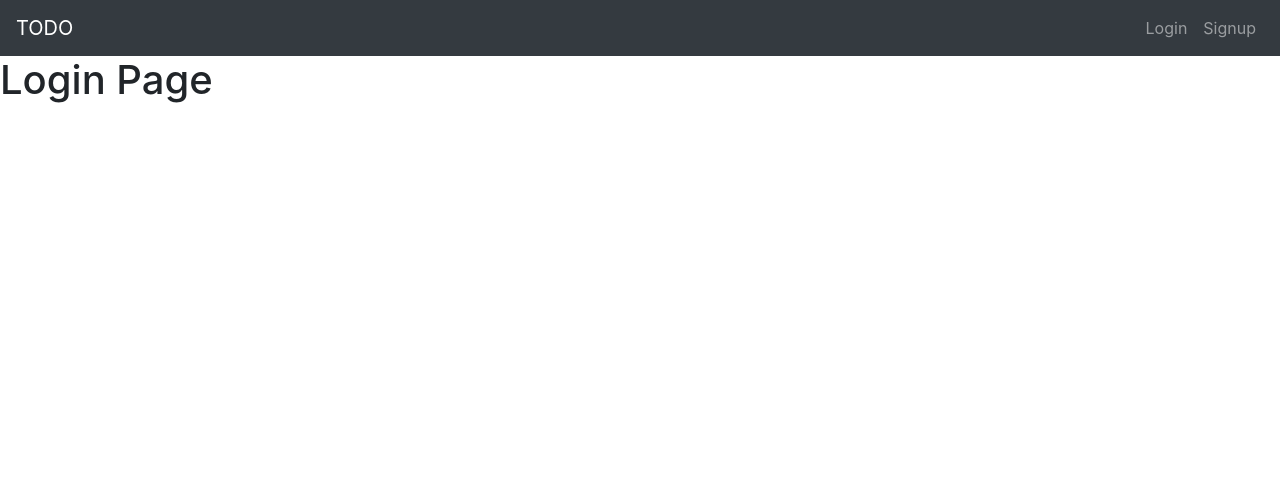
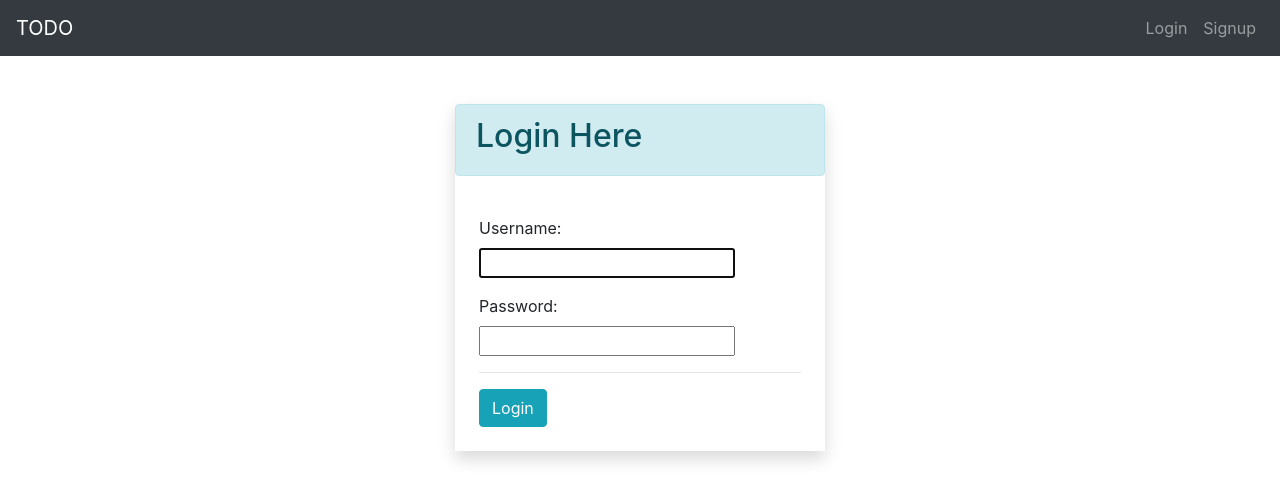
Before and after one commit to CodesphereLabs/Reminder_Application, a Django app: page /login/ in a window 1280 px wide. Shown: the top 502 px of the page. Run offline with Django 5.2, Linux system fonts and the light colour scheme.

Commit message:
Login & Signup page Modification

```diff
--- a/app/templates/login.html
+++ b/app/templates/login.html
@@ -1,19 +1,23 @@
 <!doctype html>
 <html lang="en">
+
 <head>
   <!-- Required meta tags -->
   <meta charset="utf-8">
   <meta name="viewport" content="width=device-width, initial-scale=1, shrink-to-fit=no">
   <!-- Bootstrap CSS -->
-    <link rel="stylesheet" href="https://cdn.jsdelivr.net/npm/bootstrap@4.5.3/dist/css/bootstrap.min.css" integrity="sha384-TX8t27EcRE3e/ihU7zmQxVncDAy5uIKz4rEkgIXeMed4M0jlfIDPvg6uqKI2xXr2" crossorigin="anonymous">
+  <link rel="stylesheet" href="https://cdn.jsdelivr.net/npm/bootstrap@4.5.3/dist/css/bootstrap.min.css"
+    integrity="sha384-TX8t27EcRE3e/ihU7zmQxVncDAy5uIKz4rEkgIXeMed4M0jlfIDPvg6uqKI2xXr2" crossorigin="anonymous">
 
   <title>Hello, world!</title>
 </head>
+
 <body>
   <!-- navabar start -->
   <nav class="navbar navbar-expand-lg  navbar-dark bg-dark">
     <a class="navbar-brand" href="/">TODO</a>
-        <button class="navbar-toggler" type="button" data-toggle="collapse" data-target="#navbarNav" aria-controls="navbarNav" aria-expanded="false" aria-label="Toggle navigation">
+    <button class="navbar-toggler" type="button" data-toggle="collapse" data-target="#navbarNav"
+      aria-controls="navbarNav" aria-expanded="false" aria-label="Toggle navigation">
       <span class="navbar-toggler-icon"></span>
     </button>
     <div class="collapse navbar-collapse" id="navbarNav">
@@ -29,10 +33,29 @@
       </ul>
     </div>
   </nav>
-    <h1>Login Page</h1>
 
+  <div class="container pt-4">
+    <div class="col-lg-4 mx-auto shadow p-0 mt-4">
+      <div class="alert alert-info">
+        <h2>Login Here</h2>
+      </div>
+      <div class="p-4">
+        <form action="/login/" method="POST">
+          {% csrf_token %}
+          {{form.as_p}}
+          <hr>
+          <input type="submit" value="Login" class="btn btn-info">
+        </form>
+      </div>
+    </div>
+  </div>
 
-    <script src="https://code.jquery.com/jquery-3.5.1.slim.min.js" integrity="sha384-DfXdz2htPH0lsSSs5nCTpuj/zy4C+OGpamoFVy38MVBnE+IbbVYUew+OrCXaRkfj" crossorigin="anonymous"></script>
-    <script src="https://cdn.jsdelivr.net/npm/bootstrap@4.5.3/dist/js/bootstrap.bundle.min.js" integrity="sha384-ho+j7jyWK8fNQe+A12Hb8AhRq26LrZ/JpcUGGOn+Y7RsweNrtN/tE3MoK7ZeZDyx" crossorigin="anonymous"></script>
+  <script src="https://code.jquery.com/jquery-3.5.1.slim.min.js"
+    integrity="sha384-DfXdz2htPH0lsSSs5nCTpuj/zy4C+OGpamoFVy38MVBnE+IbbVYUew+OrCXaRkfj"
+    crossorigin="anonymous"></script>
+  <script src="https://cdn.jsdelivr.net/npm/bootstrap@4.5.3/dist/js/bootstrap.bundle.min.js"
+    integrity="sha384-ho+j7jyWK8fNQe+A12Hb8AhRq26LrZ/JpcUGGOn+Y7RsweNrtN/tE3MoK7ZeZDyx"
+    crossorigin="anonymous"></script>
 </body>
+
 </html>
--- a/app/views.py
+++ b/app/views.py
@@ -1,13 +1,35 @@
 from django.shortcuts import render , redirect
 from django.http import HttpResponse
-
-from django.contrib.auth.forms import UserCreationForm
+from django.contrib.auth import authenticate , login as loginUser
+from django.contrib.auth.forms import UserCreationForm , AuthenticationForm
+# Create your views here.
 
 def home(request):
     return render(request , 'index.html')
 
 def login(request):
-    return render(request , 'login.html')
+    if request.method == 'GET':
+        form1 = AuthenticationForm()
+        context = {
+            "form" : form1
+        }
+        return render(request , 'login.html' , context=context )
+    else:
+        form = AuthenticationForm(data=request.POST)
+        print(form.is_valid())
+        if form.is_valid():
+            username = form.cleaned_data.get('username')
+            password = form.cleaned_data.get('password')
+            user = authenticate(username = username , password = password)
+            if user is not None:
+                loginUser(request , user)
+                return redirect('home')
+        else:
+            context = {
+                "form" : form
+            }
+            return render(request , 'login.html' , context=context )
+
 
 def signup(request):
     if request.method == 'GET':
```
Also changed, not shown: app/templates/base.html (added, +55 -0 lines), app/templates/index.html (+16 -4 lines), db.sqlite3. Lines whose indentation alone changed are shown as unchanged.
